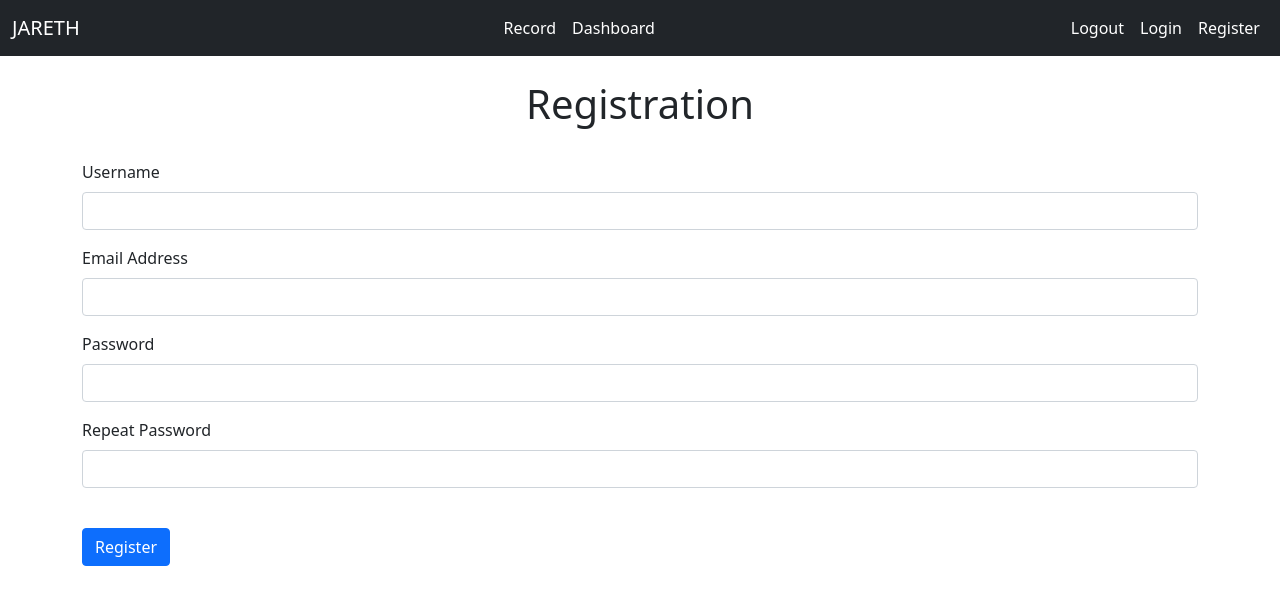
After one commit to Jivelien/JARETH, a Flask app: page /register in a window 1280 px wide. The commit adds this page. Shown: the top 605 px of the page. Run offline with Flask 2, Linux system fonts and the light colour scheme; some libraries are stand-ins or nearby versions.

Commit message:
starting register page

```diff
--- a/front/app.py
+++ b/front/app.py
@@ -5,96 +5,61 @@ import requests
 
 app = Flask(__name__)
 app.config.from_object("config.Config")
+app.config['ENV'] = 'development'
+app.config['DEBUG'] = True
+app.config['TESTING'] = True
 
-__SECONDS_PER_WEEK__   = 7*60*60*24
-__SECONDS_PER_DAY__    = 60*60*24
-__SECONDS_PER_HOUR__   = 60*60
-__SECONDS_PER_MINUTE__ = 60
+from wtforms import Form, BooleanField, StringField, PasswordField, validators
 
-def get_last_cigarette():
-    last_cigarette=requests.get("http://webservice:5000/get_last_cigarette").json()
-    return last_cigarette
+class RegistrationForm(Form):
+    username = StringField('Username', [
+        validators.Length(min=4, max=25),
+        validators.InputRequired()
+        ])
+    email = StringField('Email Address', [
+        validators.Email(),
+        validators.Length(min=6, max=35),
+        validators.InputRequired()
+        ])
+    password = PasswordField('Password', [
+        validators.DataRequired(),
+        validators.EqualTo('confirm', message='Passwords must match')
+    ])
+    confirm = PasswordField('Repeat Password')
 
-def duration_to_string(duration):
-    duration = int(duration)
-
-    if duration // __SECONDS_PER_MINUTE__  == 0:
-        return "just now"
-
-    absolute_duration = abs(duration)
-
-    days = absolute_duration // __SECONDS_PER_DAY__
-    seconds_left = absolute_duration - days * __SECONDS_PER_DAY__
-
-    hours = seconds_left //60//60
-    seconds_left = seconds_left - hours * __SECONDS_PER_HOUR__
-
-    minuts = seconds_left //60
-    seconds = seconds_left - minuts * __SECONDS_PER_MINUTE__
-
-    result_part = []
-    if days > 1:
-        result_part.append(f"{days} days")
-    elif days > 0:
-        result_part.append(f"{days} day")
-    if hours > 1:
-        result_part.append(f"{hours} hours")
-    elif hours > 0:
-        result_part.append(f"{hours} hour")
-    if minuts > 1:
-        result_part.append(f"{minuts} minuts")
-    elif minuts > 0:
-        result_part.append(f"{minuts} minut")
-
-    if len(result_part) > 1:
-        result_part.insert(-1, "and")
-
-    if duration > 0:
-        result_part.append("ago")
-    else:
-        result_part.insert(0,"in")
-
-    return " ".join(result_part)
-
-def get_advice(duration):
-    if duration <= 1.5 * __SECONDS_PER_HOUR__:
-        return "You should wait..."
-    else:
-        return ""
 
 @app.route("/")
 def main():
-    return redirect(url_for('add_event'))
+    return render_template("index.html")
 
-@app.route("/add_event", methods=['POST', 'GET'])
-def add_event():
-    if request.method == 'POST':
-        password = request.form.get("password")
-        eventdate = request.form.get("eventdate")
-        eventtime = request.form.get("eventtime")
-        eventdatetime = eventdate+'T'+eventtime
-        event = {'password' : password, 'eventdatetime' : eventdatetime}
-        add_cigarette_call = requests.post("http://webservice:5000/add_event", data=event)
 
-        if add_cigarette_call.status_code != 200:
-            flash('<strong>ERROR</strong> - Unable to record cigarette', 'danger')
-        else:
-            flash(f"<strong>Cigarette added successfully</strong> - {add_cigarette_call.json().get('event')}", 'success')
+@app.route("/register", methods=["GET", "POST"])
+def register():
+    form = RegistrationForm(request.form)
+    if request.method == 'POST' and form.validate():
+        flash('Thanks for registering')
+        return redirect(url_for('login'))
+    return render_template('register.html', form=form)
 
-    last_cigarette_timestamp = get_last_cigarette().get("event")
-    if last_cigarette_timestamp != '':
-        delta = (datetime.now() - parse(last_cigarette_timestamp)).total_seconds()
-        last_cigarette = duration_to_string(delta)
-        advice = get_advice(delta)
-    else:
-        last_cigarette = ''
-        advice = ''
 
-    return  render_template('test.html',
-                            last_cigarette=last_cigarette,
-                            advice= advice)
+@app.route("/login")
+def login():
+    return render_template("index.html")
 
+@app.route("/logout")
+def logout():
+    return render_template("index.html")
+
+
+@app.route("/record_cigarette")
+def record_cigarette():
+    return render_template("index.html")
+
+
+@app.route("/dashboard")
+def dashboard():
+    return render_template("index.html")
 
 
 if __name__ == "__main__":
-    app()
+    app.run()
--- a/front/config.py
+++ b/front/config.py
@@ -5,4 +5,4 @@ basedir = os.path.abspath(os.path.dirname(__file__))
 
 
 class Config(object):
-    SECRET_KEY='secretkey'
+    SECRET_KEY=os.getenv('FRONT_SECRET_KEY', 'Where is my secret key')
--- a/front/requirements.txt
+++ b/front/requirements.txt
@@ -5,3 +5,4 @@ psycopg2-binary==2.8.6
 WTForms==2.3.3
 flask-wtf==0.15.1
 python-dateutil
+wtforms[email]
--- a/front/templates/base.html
+++ b/front/templates/base.html
@@ -10,21 +10,43 @@
 
     <title>JARETH - Jareth's Advises to Reduce efficiently This Habits</title>
   </head>
+  <header class="sticky-top">
     <nav class="navbar navbar-expand-lg navbar-dark bg-dark">
-    <div class="container-fluid">
+      <div class="container-fluid ">
         <a class="navbar-brand" href="{{ url_for('main') }}">JARETH</a>
-      <button class="navbar-toggler" type="button" data-bs-toggle="collapse" data-bs-target="#navbarNav" aria-controls="navbarNav" aria-expanded="false" aria-label="Toggle navigation">
+        <button class="navbar-toggler" type="button" data-bs-toggle="collapse" data-bs-target="#navbarContent" aria-controls="navbarSupportedContent" aria-expanded="false" aria-label="Toggle navigation">
               <span class="navbar-toggler-icon"></span>
         </button>
-      <div class="collapse navbar-collapse" id="navbarNav">
+          <div class="collapse navbar-collapse" id="navbarContent">
+              <ul class="navbar-nav mx-auto mb-2 mb-lg-0">
+                  <li class="nav-item">
+                    <a class="nav-link active" aria-current="page" href="{{ url_for('record_cigarette') }}">Record</a>
+                  </li>
+                  <li class="nav-item">
+                    <a class="nav-link active" aria-current="page" href="{{ url_for('dashboard') }}">Dashboard</a>
+                  </li>
+              </ul>
               <ul class="navbar-nav">
                   <li class="nav-item">
-            <a class="nav-link active" aria-current="page" href="{{ url_for('main') }}">Home</a>
+                    <ul class="navbar-nav " aria-labelledby="navbarContent">
+                      <li>
+                        <a class="nav-link active" aria-current="page" href="{{ url_for('logout') }}">Logout</a>
+                      </li>
+                      <li>
+                        <a class="nav-link active" aria-current="page" href="{{ url_for('login') }}">Login</a>
+                      </li>
+                      <li>
+                        <a class="nav-link active" aria-current="page" href="{{ url_for('register') }}">Register</a>
+                      </li>
+                    </ul>
                   </li>
               </ul>
           </div>
       </div>
   </nav>
+  </header>
+
+
   <svg xmlns="http://www.w3.org/2000/svg" style="display: none;">
     <symbol id="success_icon" fill="currentColor" viewBox="0 0 16 16">
       <path d="M16 8A8 8 0 1 1 0 8a8 8 0 0 1 16 0zm-3.97-3.03a.75.75 0 0 0-1.08.022L7.477 9.417 5.384 7.323a.75.75 0 0 0-1.06 1.06L6.97 11.03a.75.75 0 0 0 1.079-.02l3.992-4.99a.75.75 0 0 0-.01-1.05z"/>
@@ -35,8 +57,9 @@
   </svg>
   <script src="https://cdn.jsdelivr.net/npm/bootstrap@5.1.1/dist/js/bootstrap.bundle.min.js" integrity="sha384-/bQdsTh/da6pkI1MST/rWKFNjaCP5gBSY4sEBT38Q/9RBh9AH40zEOg7Hlq2THRZ" crossorigin="anonymous"></script>
 
+  <div class="container">
   {% block content %}
   {% endblock %}
-
+  </div>
 </body>
 </html>
--- /dev/null
+++ b/front/templates/macro.html
@@ -0,0 +1,18 @@
+{% macro render_field(field) %}
+
+{% if field.errors %}
+    <div class="mb-3 ">
+        {{ field.label(class="form-label text-danger") }}
+        {{ field(class="form-control ", **kwargs)|safe }}
+    <div class="form-text text-danger">
+    {% for error in field.errors %}
+      {{ error }}<br/>
+    {% endfor %}
+    </div>
+{% else %}
+    <div class="mb-3 ">
+      {{ field.label(class="form-label") }}
+      {{ field(class="form-control", **kwargs)|safe }}
+{% endif %}
+    </div>
+{% endmacro %}
--- /dev/null
+++ b/front/templates/register.html
@@ -0,0 +1,17 @@
+{% from "macro.html" import render_field %}
+
+{% extends 'base.html' %}
+{% block content %}
+<br/>
+<h1 class="text-center">Registration </h1>
+<br/>
+<form method="POST" action="{{url_for('.register')}}" >
+    {{ render_field(form.username) }}
+    {{ render_field(form.email) }}
+    {{ render_field(form.password) }}
+    {{ render_field(form.confirm) }}
+    <br/>
+  <button class="btn btn-primary" type=submit value=Register>Register</button>
+</form>
+
+{% endblock %}
```
Also changed, not shown: docker-compose.yml (+13 -13 lines), front/templates/add_cigarette.html (added, +46 -0 lines), front/templates/index.html (added, +21 -0 lines), front/test.py (added, +100 -0 lines), webservice/api.py (renamed from webservice/main.py, +29 -30 lines). Lines whose indentation alone changed are shown as unchanged.
